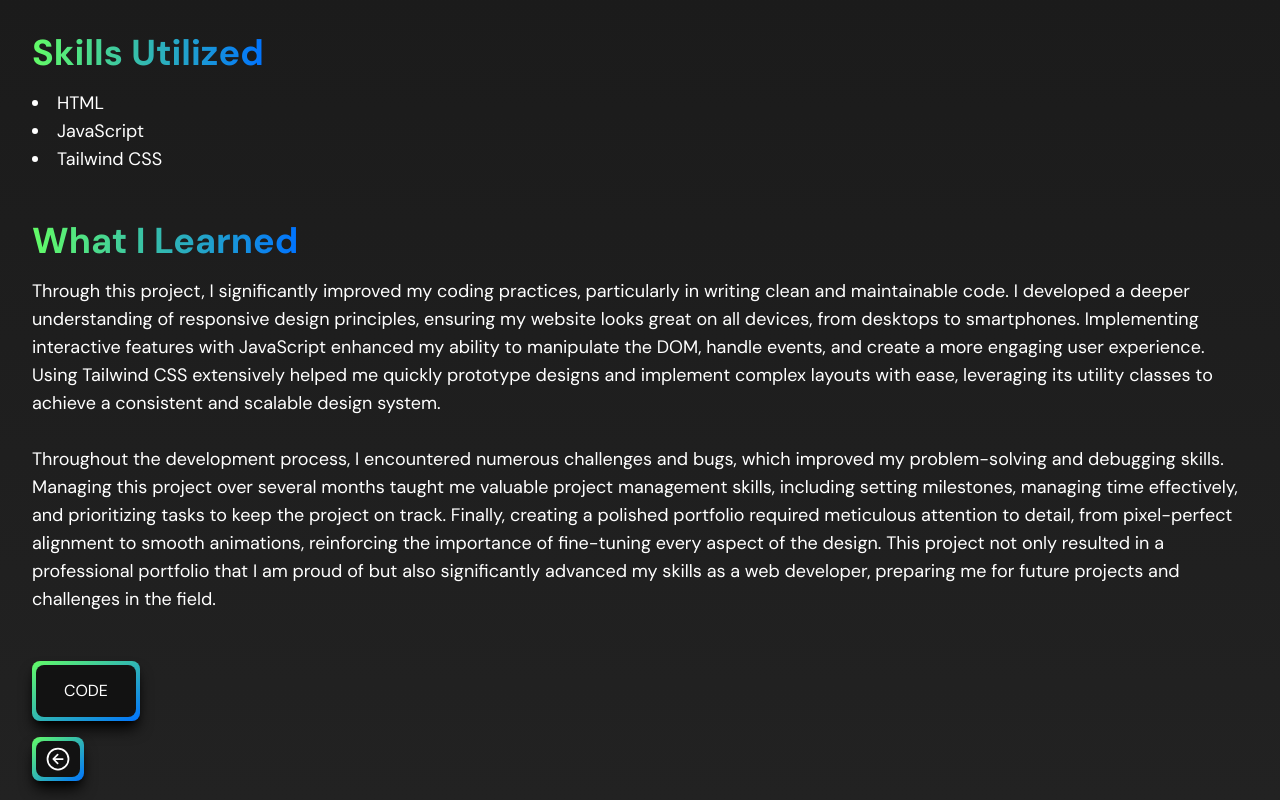
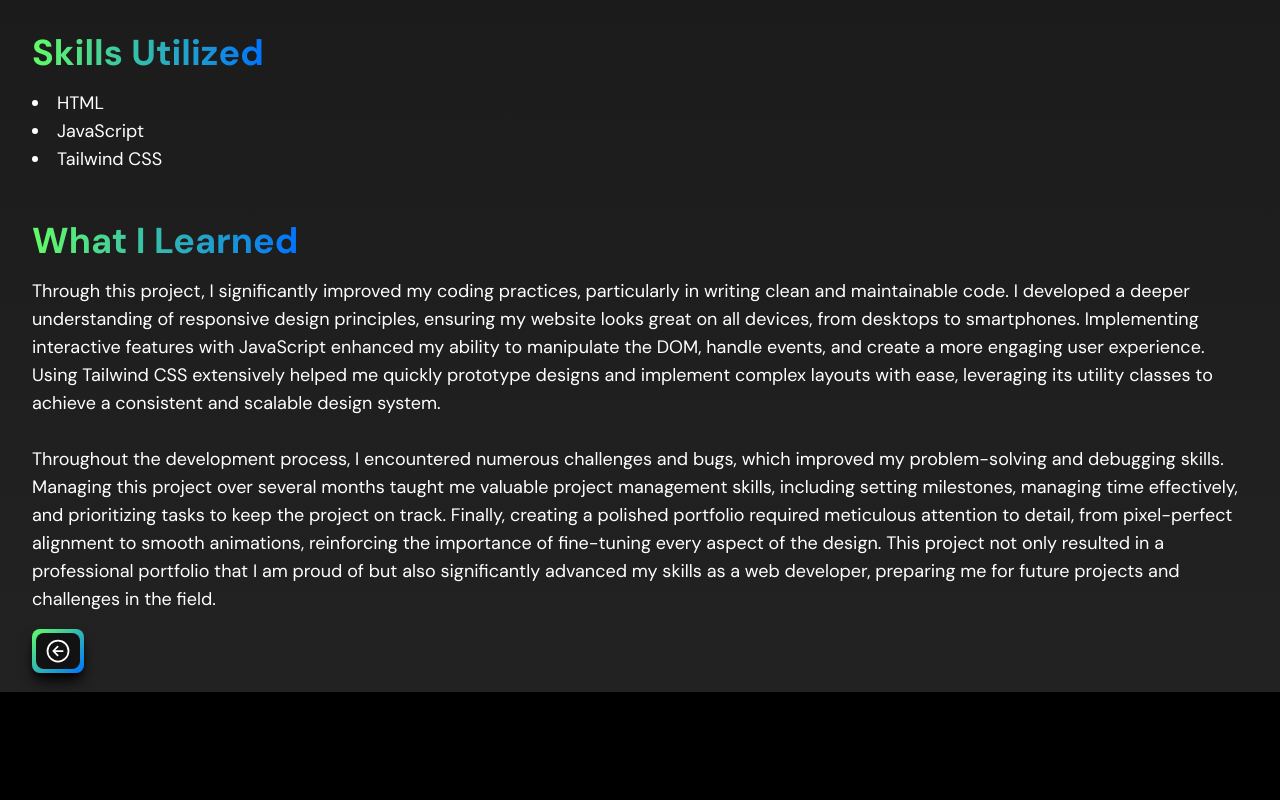
Before and after one commit to Steven6Brown/portfolioWebsite, a Next.js app: page /projects/nextjs-portfolio in a window 1280 px wide. Shown: the part 1172-1972 px from the top of the page. After the commit the page ends 1864 px from the top, so only its background shows below. Built offline with nearby package versions, Linux system fonts and the light colour scheme.

Commit message:
Functionality and Styling Update

```diff
--- a/app/components/ProjectRoute.jsx
+++ b/app/components/ProjectRoute.jsx
@@ -97,10 +97,10 @@ const ProjectRoute = ({ image, title, planguage, subtitle1, description1, subtit
                 </div>
             </div>
 
-            {/* WRITTEN BUTTONS */}
-            <div className='container mt-8'>
+            {/* WRITTEN BUTTONS - CODE BUTTON */}
+            {/* <div className='container mt-8'>
                 <div className='mx-auto mb-4'>
-                    <Link href={codebutton}> {/* GITHUB LINK */}
+                    <Link href={codebutton}> {/* GITHUB LINK
                         <button className='p-1 w-full rounded-lg sm:w-fit bg-transparent bg-gradient-to-br from-p-green to-s-blue hover:bg-slate-800 text-white lg:mr-10 shadow-black shadow-lg'>
                             <span className='block bg-h-black hover:bg-gradient-to-r from-p-greeen to-s-blue rounded-lg px-7 py-3.5'>
                                 CODE
@@ -108,7 +108,7 @@ const ProjectRoute = ({ image, title, planguage, subtitle1, description1, subtit
                         </button>
                     </Link>
                 </div>
-            </div>
+            </div> */}
 
             {/* BACK BUTTON - SQUARE */}
             <div className='container'>
```
